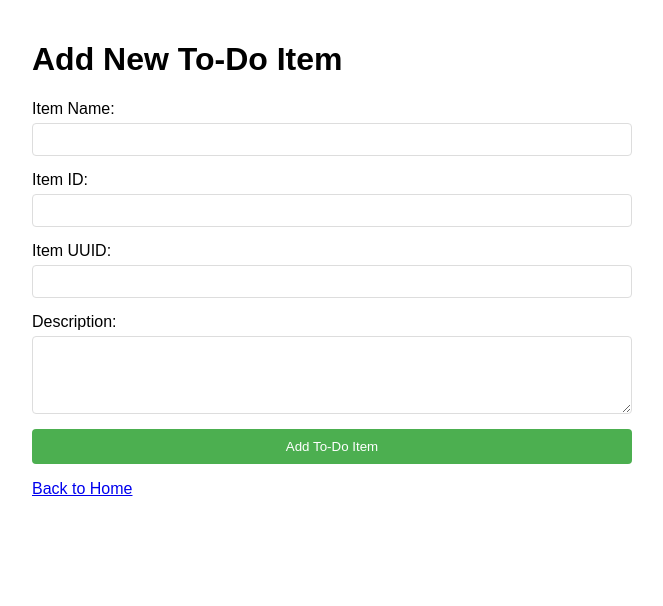
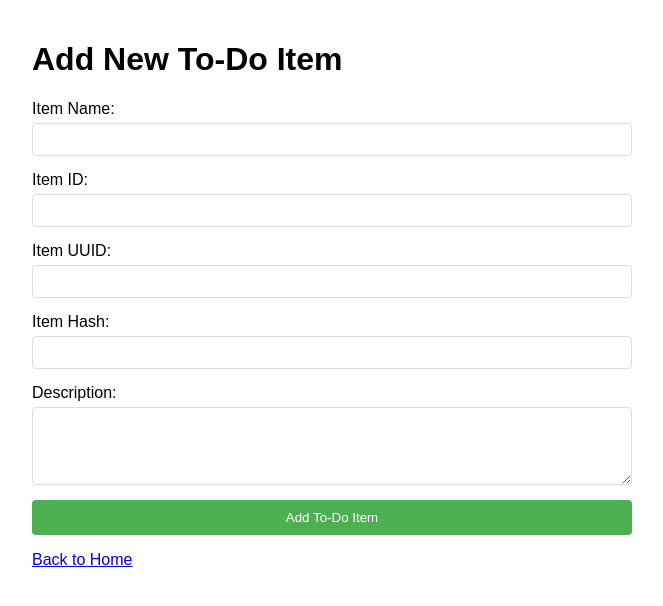
Before and after one commit to imTanush02/flask-project, a Flask app: page / in a window 1280 px wide. Shown: the top 606 px of the page, without its empty margins (308-971 px from the left). Run offline with Flask 3, Linux system fonts and the light colour scheme.

Commit message:
Add Item Hash field to To-Do form

```diff
--- a/templates/index.html
+++ b/templates/index.html
@@ -54,6 +54,10 @@
         <input type="text" id="itemUuid" name="itemUuid" required />
       </div>
       <div class="form-group">
+        <label for="itemHash">Item Hash:</label>
+        <input type="text" id="itemHash" name="itemHash" required />
+      </div>
+      <div class="form-group">
         <label for="itemDescription">Description:</label>
         <textarea
           id="itemDescription"
```
